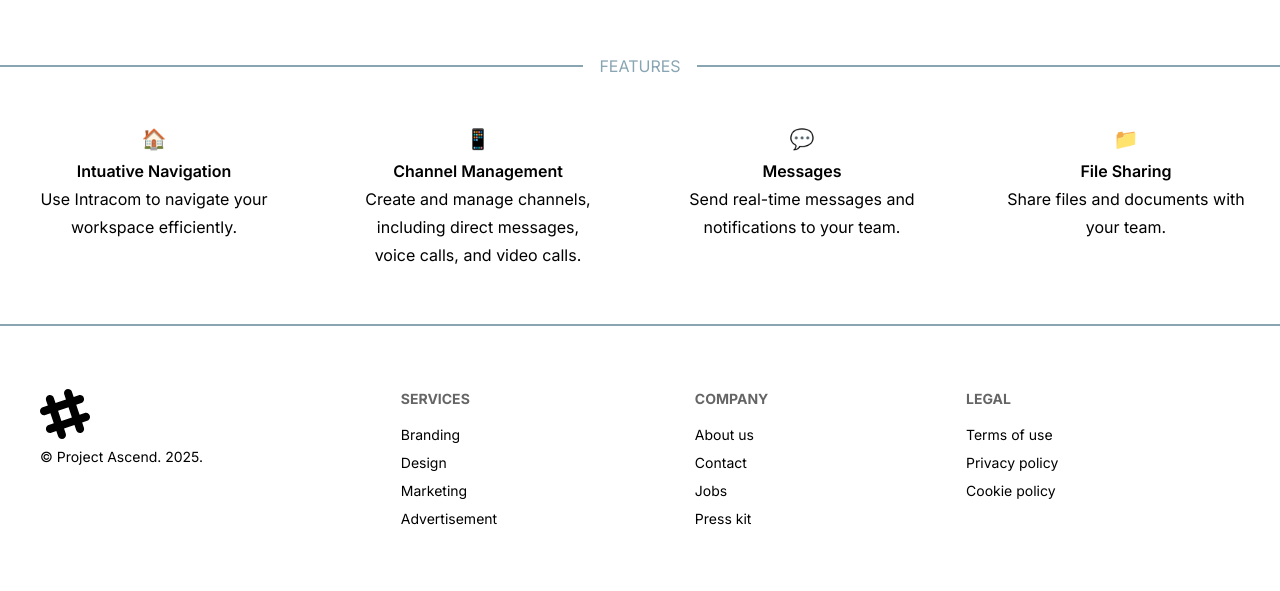
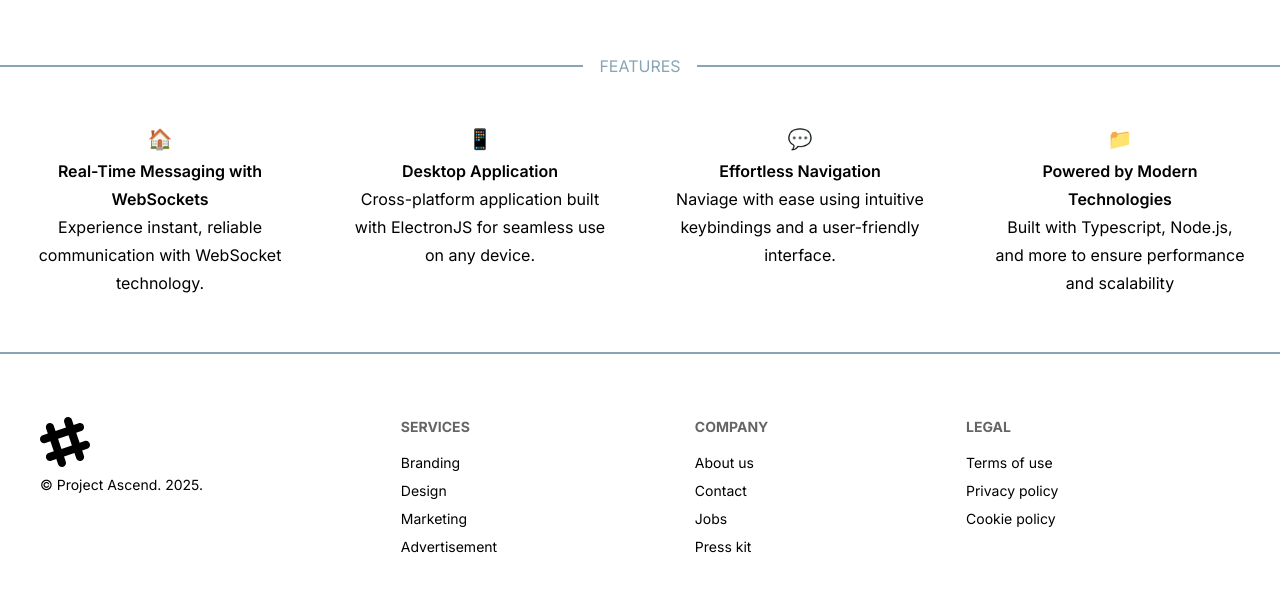
Before and after one commit to project-ascend-io/intracom-webapp, a Next.js app: page / in a window 1280 px wide. Shown: the part 854-1445 px from the top of the page. Before the commit the page ends 1423 px from the top, so only its background shows below. Built offline with nearby package versions, Linux system fonts and the light colour scheme.

Commit message:
feat(238): update feature card text

```diff
--- a/src/page-components/FeatureSection.tsx
+++ b/src/page-components/FeatureSection.tsx
@@ -19,30 +19,30 @@ const FeatureSection = () => {
   const featureCards = [
     {
       icon: '🏠',
-      title: 'Intuative Navigation',
-      description: 'Use Intracom to navigate your workspace efficiently.',
+      title: 'Real-Time Messaging with WebSockets',
+      description: 'Experience instant, reliable communication with WebSocket technology.',
     },
     {
       icon: '📱',
-      title: 'Channel Management',
+      title: 'Desktop Application',
       description:
-        'Create and manage channels, including direct messages, voice calls, and video calls.',
+        'Cross-platform application built with ElectronJS for seamless use on any device.',
     },
     {
       icon: '💬',
-      title: 'Messages',
-      description: 'Send real-time messages and notifications to your team.',
+      title: 'Effortless Navigation',
+      description: 'Naviage with ease using intuitive keybindings and a user-friendly interface.',
     },
     {
       icon: '📁',
-      title: 'File Sharing',
-      description: 'Share files and documents with your team.',
+      title: 'Powered by Modern Technologies',
+      description: 'Built with Typescript, Node.js, and more to ensure performance and scalability',
     },
   ];
 
   return (
     <>
-      <div className="container m-auto grid grid-cols-4 gap-4">
+      <div className="container m-auto grid grid-cols-4">
         {featureCards.map((card, index) => (
           <FeatureCard
             key={index}
```
